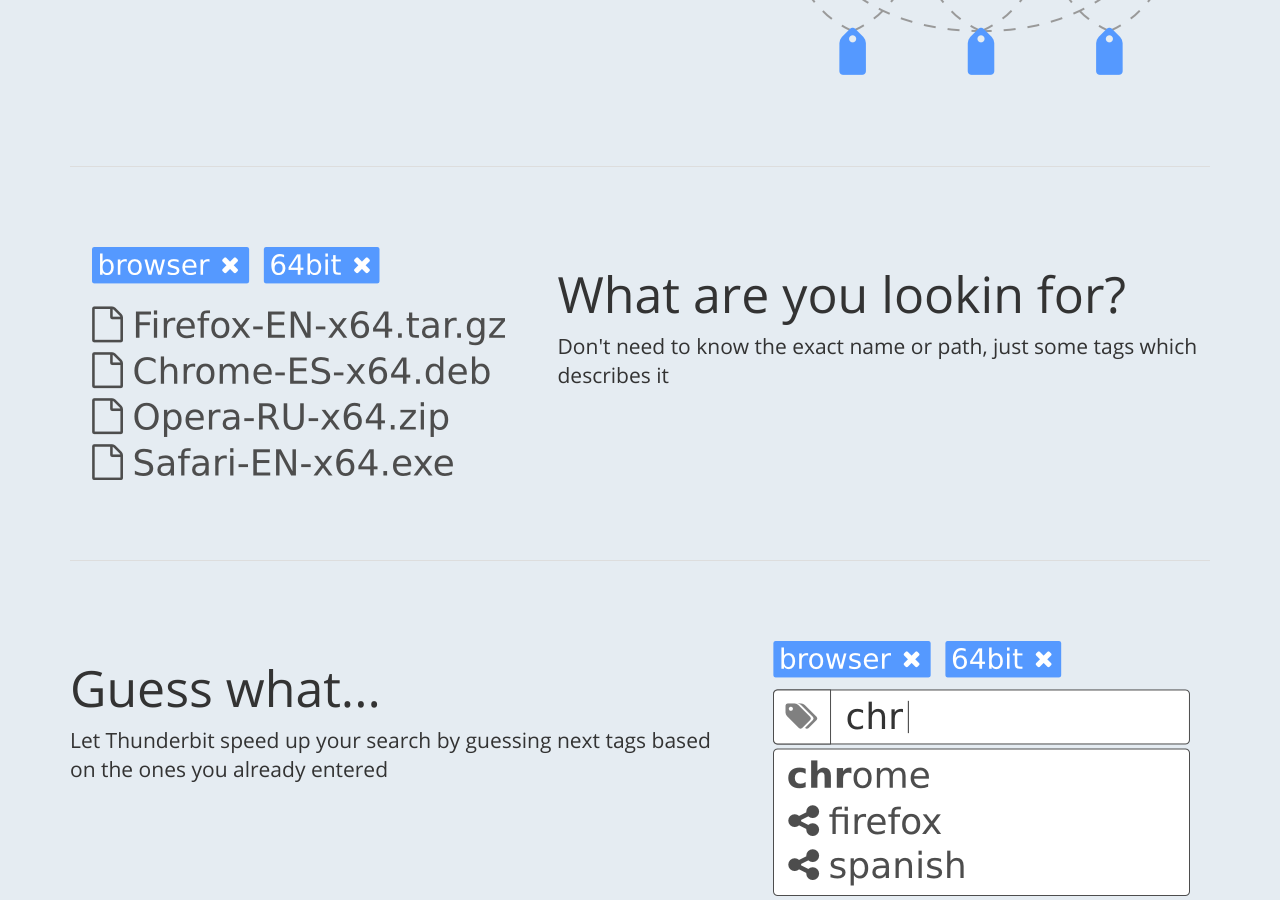
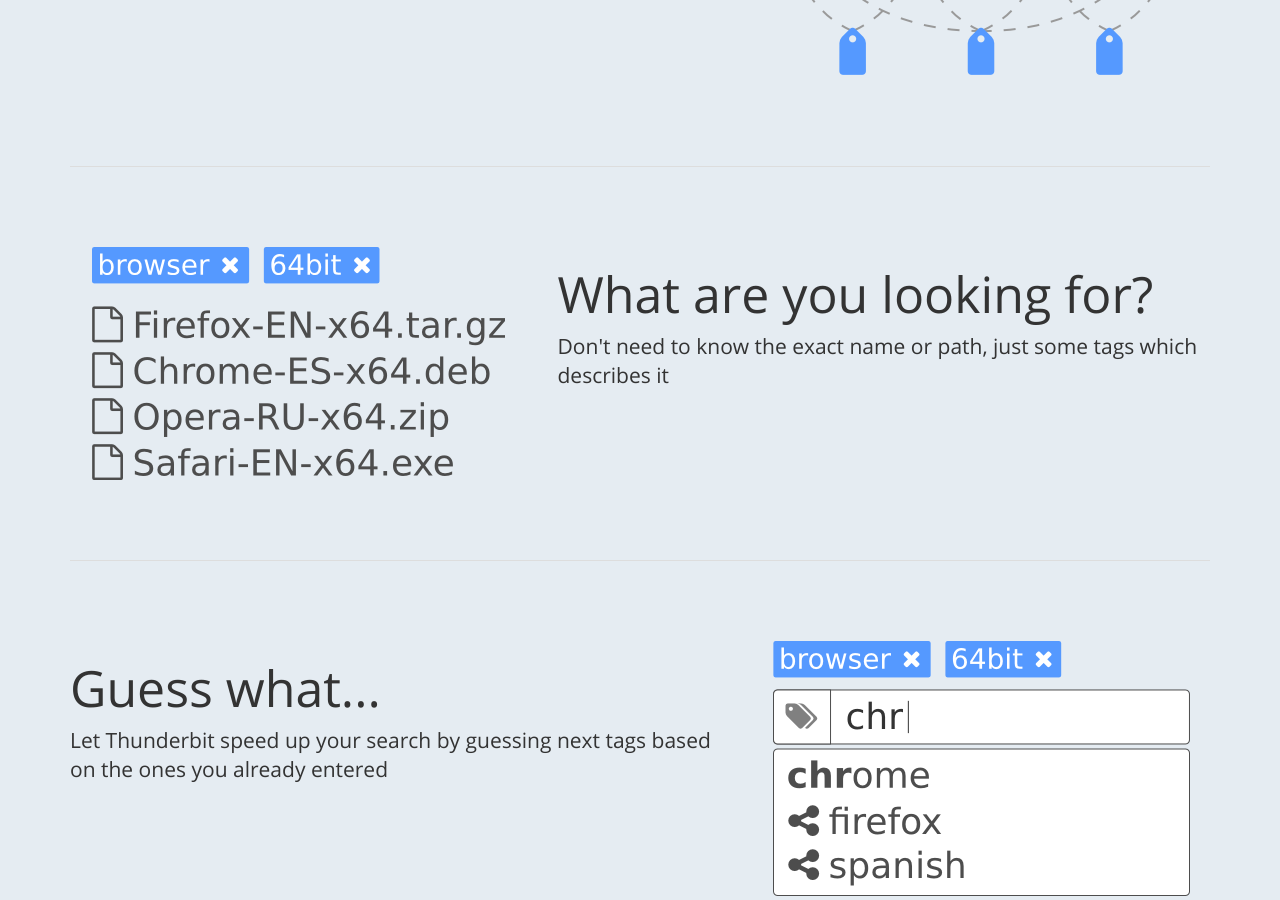
Before and after one commit to thunderbit/thunderbit, a Jekyll site: the page built from index.html, in a window 1280 px wide and 900 px high, scrolled down 861 px. Built offline with Jekyll 4.4.1, drawn with Linux system fonts in a browser that asks for light colours; emoji names are drawn with the system emoji font; comment, search, counter and statistics services are not loaded.

Commit message:
Fixed typo

```diff
--- a/index.html
+++ b/index.html
@@ -16,7 +16,7 @@
 		<hr class="feature-divider"/>
 		<div class="row feature">
 			<div class="col-md-7 col-md-push-5">
-				<h2 class="feature-heading">What are you lookin for?</h2>
+				<h2 class="feature-heading">What are you looking for?</h2>
 				<p class="lead">Don't need to know the exact name or path, just some tags which describes it</p>
 			</div>
 			<div class="col-md-5 col-md-pull-7">
```
